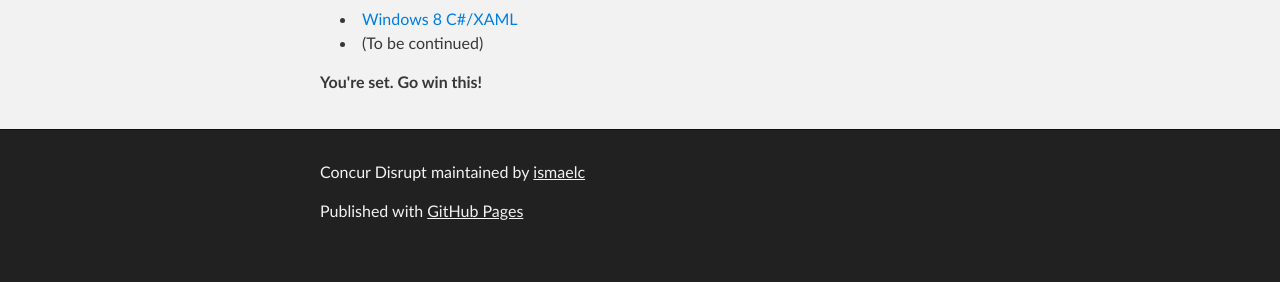
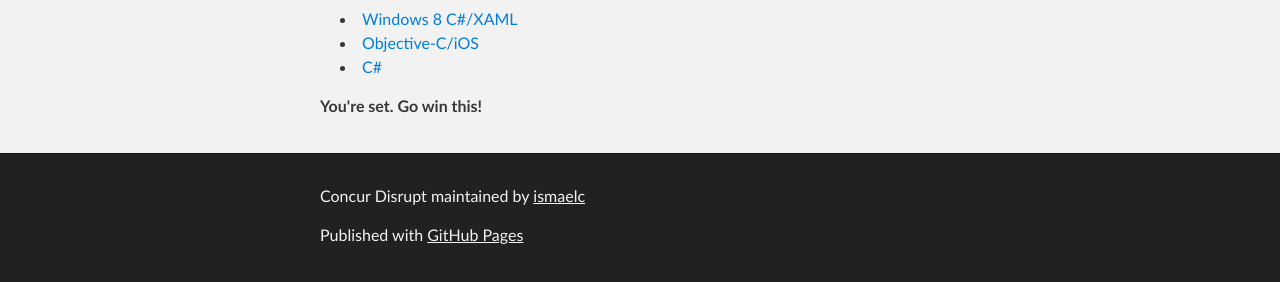
Before and after one commit to ismaelc/ConcurDisrupt, a plain HTML site: page index.html in a window 1280 px wide. Shown: the part 7659-7941 px from the top of the page. Before the commit the page ends 7917 px from the top, so only its background shows below. Drawn offline with Linux system fonts and the light colour scheme.

Commit message:
Create gh-pages branch via GitHub

```diff
--- a/index.html
+++ b/index.html
@@ -173,7 +173,8 @@ This page contains information and links to all the resources you need to win th
 
 <ul>
 <li><a href="https://github.com/ismaelc/Concur-Windows8-SampleCode">Windows 8 C#/XAML</a></li>
-<li>(To be continued)</li>
+<li><a href="https://github.com/concurtech/mobile-samples">Objective-C/iOS</a></li>
+<li><a href="https://github.com/concurtech/api-samples">C#</a></li>
 </ul><p><strong>You're set.  Go win this!</strong></p>
       </section>
     </div>
```
Also changed, not shown: params.json (+1 -1 lines).
